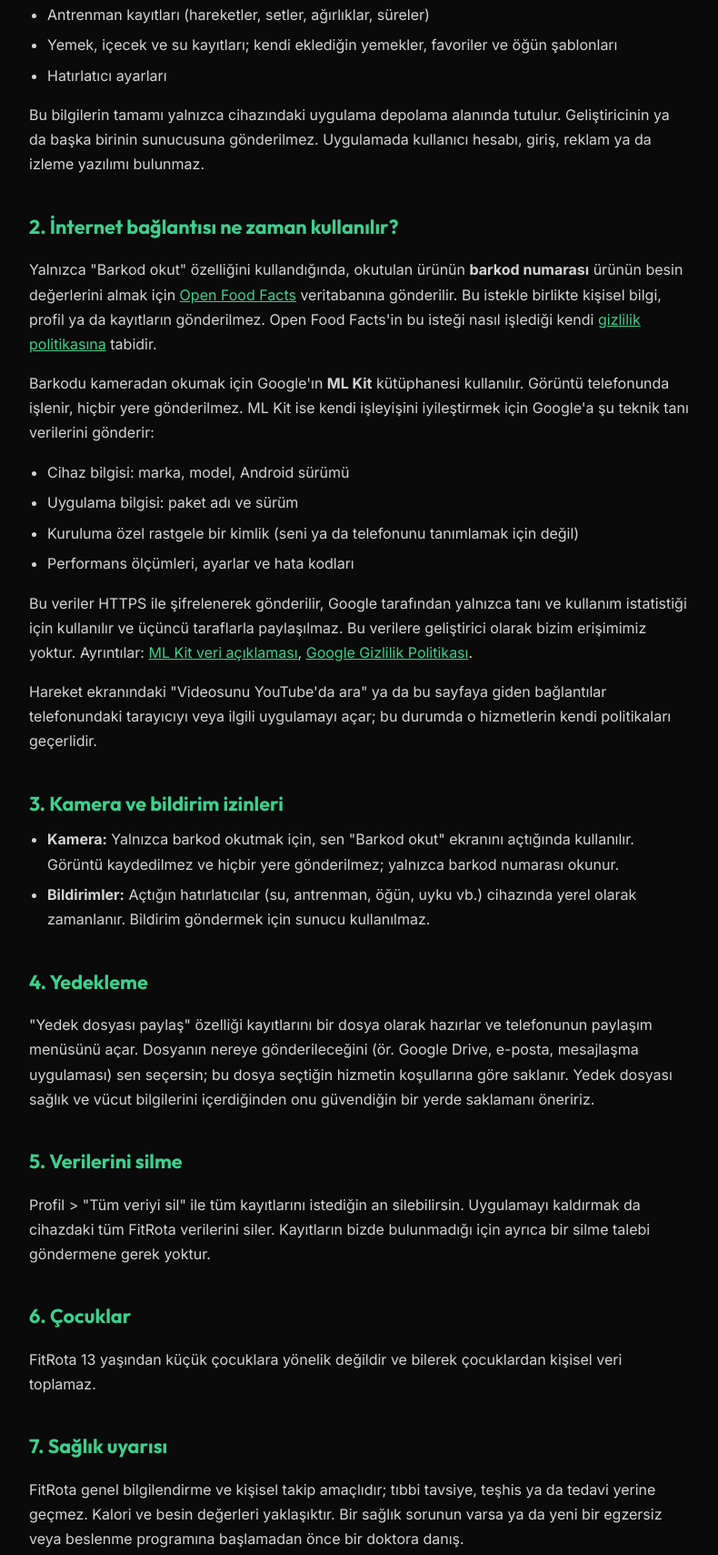
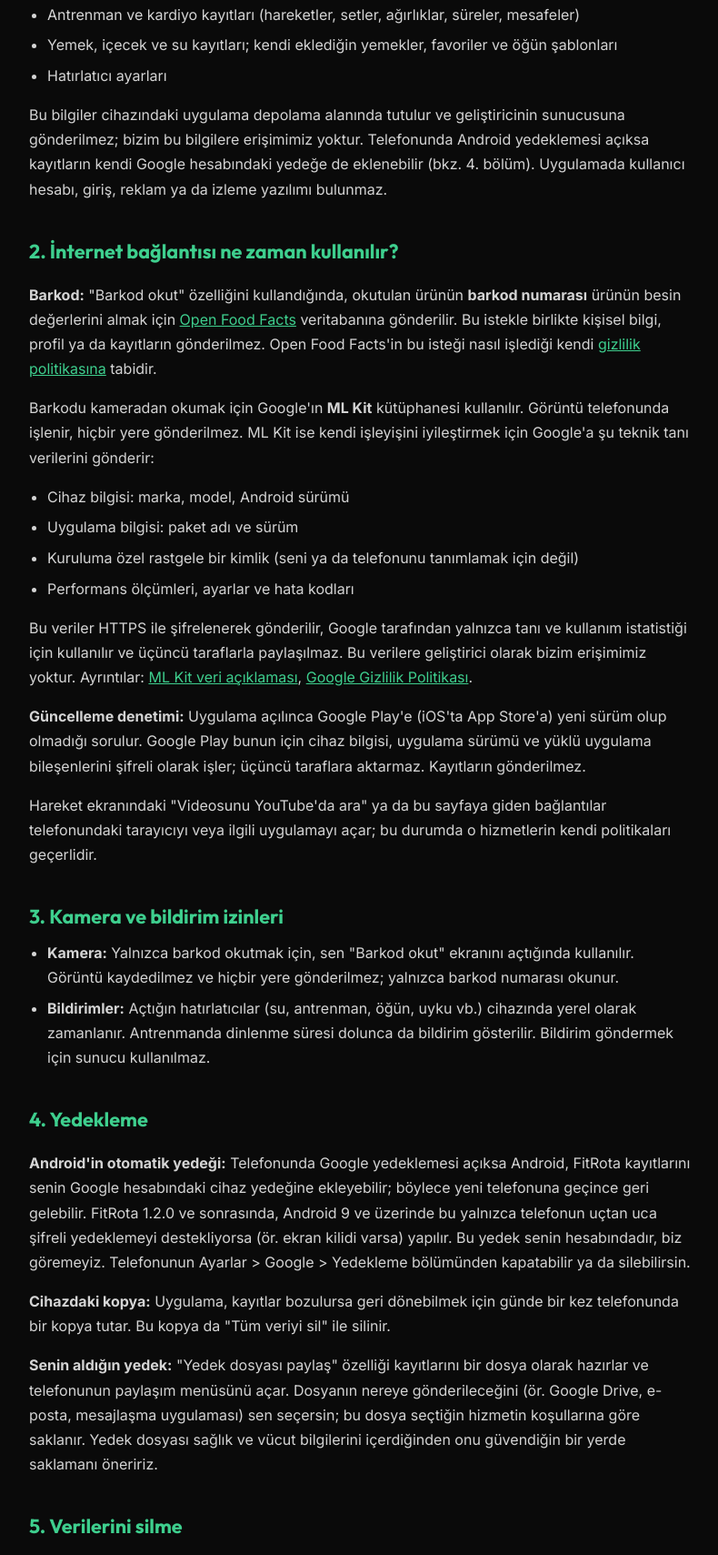
Before and after one commit to Semihkytz/fittakip, a plain HTML site: page gizlilik.html in a window 1280 px wide. Shown: the part 745-2454 px from the top of the page at 91% size, without its empty margins (244-1034 px from the left). Drawn offline with Linux system fonts and the light colour scheme.

Commit message:
Gizlilik: Android yedeği, güncelleme denetimi ve kardiyo kayıtları
Co-Authored-By: Claude Opus 5.5 <noreply@anthropic.com>

```diff
--- a/gizlilik.html
+++ b/gizlilik.html
@@ -66,12 +66,12 @@
     <main class="policy">
         <a class="back" href="./">← FitRota</a>
         <h1>FitRota Gizlilik Politikası</h1>
-        <p class="meta">Son güncelleme: 22 Kasım 2026 · Uygulama kimliği: com.semihkaytaz.fittakip</p>
+        <p class="meta">Son güncelleme: 24 Kasım 2026 · Uygulama kimliği: com.semihkaytaz.fittakip</p>
 
         <div class="summary">
             <strong>Kısaca</strong>
             <ul>
-                <li>Hesap yok, kayıt yok. Girdiğin her şey yalnızca kendi telefonunda saklanır.</li>
+                <li>Hesap yok, kayıt yok. Girdiğin her şey kendi telefonunda saklanır; biz göremeyiz.</li>
                 <li>Profil, kilo, antrenman ve yemek kayıtlarını toplamıyor, satmıyor, reklam için kullanmıyor ve kimseyle
                     paylaşmıyoruz.</li>
                 <li>Barkod okuttuğunda ürünün barkod numarası Open Food Facts'e gönderilir.</li>
@@ -85,15 +85,16 @@
         <ul>
             <li>Profil: ad (isteğe bağlı), cinsiyet, yaş, boy, kilo ve hedef kilo, hareketlilik düzeyi</li>
             <li>Vücut ölçüleri ve kilo geçmişi</li>
-            <li>Antrenman kayıtları (hareketler, setler, ağırlıklar, süreler)</li>
+            <li>Antrenman ve kardiyo kayıtları (hareketler, setler, ağırlıklar, süreler, mesafeler)</li>
             <li>Yemek, içecek ve su kayıtları; kendi eklediğin yemekler, favoriler ve öğün şablonları</li>
             <li>Hatırlatıcı ayarları</li>
         </ul>
-        <p>Bu bilgilerin tamamı yalnızca cihazındaki uygulama depolama alanında tutulur. Geliştiricinin ya da başka birinin
-            sunucusuna gönderilmez. Uygulamada kullanıcı hesabı, giriş, reklam ya da izleme yazılımı bulunmaz.</p>
+        <p>Bu bilgiler cihazındaki uygulama depolama alanında tutulur ve geliştiricinin sunucusuna gönderilmez; bizim bu
+            bilgilere erişimimiz yoktur. Telefonunda Android yedeklemesi açıksa kayıtların kendi Google hesabındaki yedeğe de
+            eklenebilir (bkz. 4. bölüm). Uygulamada kullanıcı hesabı, giriş, reklam ya da izleme yazılımı bulunmaz.</p>
 
         <h2>2. İnternet bağlantısı ne zaman kullanılır?</h2>
-        <p>Yalnızca "Barkod okut" özelliğini kullandığında, okutulan ürünün <strong>barkod numarası</strong> ürünün besin
+        <p><strong>Barkod:</strong> "Barkod okut" özelliğini kullandığında, okutulan ürünün <strong>barkod numarası</strong> ürünün besin
             değerlerini almak için <a href="https://world.openfoodfacts.org" target="_blank" rel="noopener">Open Food
                 Facts</a> veritabanına gönderilir. Bu istekle birlikte kişisel bilgi, profil ya da kayıtların gönderilmez.
             Open Food Facts'in bu isteği nasıl işlediği kendi <a href="https://world.openfoodfacts.org/privacy"
@@ -112,6 +113,9 @@
             <a href="https://developers.google.com/ml-kit/android-data-disclosure" target="_blank" rel="noopener">ML Kit
                 veri açıklaması</a>, <a href="https://policies.google.com/privacy" target="_blank"
                 rel="noopener">Google Gizlilik Politikası</a>.</p>
+        <p><strong>Güncelleme denetimi:</strong> Uygulama açılınca Google Play'e (iOS'ta App Store'a) yeni sürüm olup olmadığı
+            sorulur. Google Play bunun için cihaz bilgisi, uygulama sürümü ve yüklü uygulama bileşenlerini şifreli olarak işler;
+            üçüncü taraflara aktarmaz. Kayıtların gönderilmez.</p>
         <p>Hareket ekranındaki "Videosunu YouTube'da ara" ya da bu sayfaya giden bağlantılar telefonundaki tarayıcıyı veya
             ilgili uygulamayı açar; bu durumda o hizmetlerin kendi politikaları geçerlidir.</p>
 
@@ -120,18 +124,27 @@
             <li><strong>Kamera:</strong> Yalnızca barkod okutmak için, sen "Barkod okut" ekranını açtığında kullanılır.
                 Görüntü kaydedilmez ve hiçbir yere gönderilmez; yalnızca barkod numarası okunur.</li>
             <li><strong>Bildirimler:</strong> Açtığın hatırlatıcılar (su, antrenman, öğün, uyku vb.) cihazında yerel olarak
-                zamanlanır. Bildirim göndermek için sunucu kullanılmaz.</li>
+                zamanlanır. Antrenmanda dinlenme süresi dolunca da bildirim gösterilir. Bildirim göndermek için sunucu
+                kullanılmaz.</li>
         </ul>
 
         <h2>4. Yedekleme</h2>
-        <p>"Yedek dosyası paylaş" özelliği kayıtlarını bir dosya olarak hazırlar ve telefonunun paylaşım menüsünü açar.
+        <p><strong>Android'in otomatik yedeği:</strong> Telefonunda Google yedeklemesi açıksa Android, FitRota kayıtlarını
+            senin Google hesabındaki cihaz yedeğine ekleyebilir; böylece yeni telefonuna geçince geri gelebilir. FitRota 1.2.0 ve sonrasında, Android 9 ve
+            üzerinde bu yalnızca telefonun uçtan uca şifreli yedeklemeyi destekliyorsa (ör. ekran kilidi varsa) yapılır. Bu
+            yedek senin hesabındadır, biz göremeyiz. Telefonunun Ayarlar &gt; Google &gt; Yedekleme bölümünden kapatabilir ya
+            da silebilirsin.</p>
+        <p><strong>Cihazdaki kopya:</strong> Uygulama, kayıtlar bozulursa geri dönebilmek için günde bir kez telefonunda bir
+            kopya tutar. Bu kopya da "Tüm veriyi sil" ile silinir.</p>
+        <p><strong>Senin aldığın yedek:</strong> "Yedek dosyası paylaş" özelliği kayıtlarını bir dosya olarak hazırlar ve telefonunun paylaşım menüsünü açar.
             Dosyanın nereye gönderileceğini (ör. Google Drive, e-posta, mesajlaşma uygulaması) sen seçersin; bu dosya
             seçtiğin hizmetin koşullarına göre saklanır. Yedek dosyası sağlık ve vücut bilgilerini içerdiğinden onu
             güvendiğin bir yerde saklamanı öneririz.</p>
 
         <h2>5. Verilerini silme</h2>
         <p>Profil &gt; "Tüm veriyi sil" ile tüm kayıtlarını istediğin an silebilirsin. Uygulamayı kaldırmak da cihazdaki
-            tüm FitRota verilerini siler. Kayıtların bizde bulunmadığı için ayrıca bir silme talebi göndermene gerek yoktur.
+            tüm FitRota verilerini siler. Google hesabındaki Android yedeğinde kalan kopyayı telefonunun yedekleme
+            ayarlarından silebilirsin. Kayıtların bizde bulunmadığı için ayrıca bir silme talebi göndermene gerek yoktur.
         </p>
 
         <h2>6. Çocuklar</h2>
```
Also changed, not shown: index.html (+2 -2 lines).
